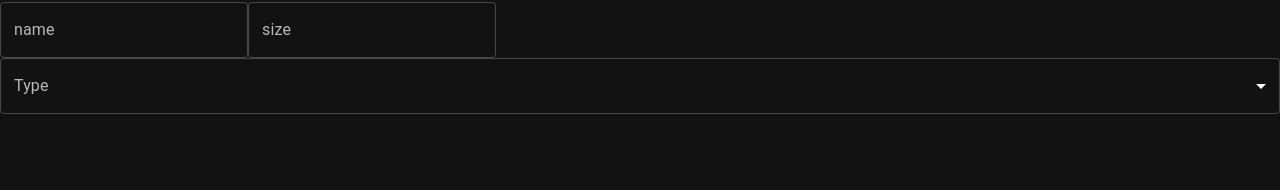
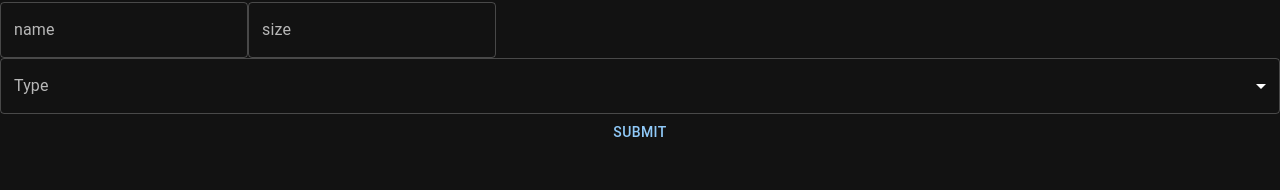
Before and after one commit to gastonmatias/TDD-next, a Next.js app: page /products/create in a window 1280 px wide. Shown: the part 110-300 px from the top of the page. Built offline with nearby package versions, Linux system fonts and the light colour scheme.

Commit message:
GREEN - must have the button submit

```diff
--- a/pages/products/create.tsx
+++ b/pages/products/create.tsx
@@ -1,5 +1,5 @@
 import { NextPage } from "next"
-import { Typography, TextField, FormControl, InputLabel, Select } from "@mui/material"
+import { Typography, TextField, FormControl, InputLabel, Select, Button } from "@mui/material"
 
 const CreateProductPage: NextPage = () => {
   return (
@@ -24,9 +24,7 @@ const CreateProductPage: NextPage = () => {
               native //! IMPORTANTE PARA QUE JEST RECONOZCA LOS OPTIONS
               aria-labelledby="type"
               labelId="type"
-              role="type-select"
               id="type"
-            //   value=''
               label="Type"
               inputProps={{
                 name: 'type',
@@ -40,7 +38,7 @@ const CreateProductPage: NextPage = () => {
               <option value="clothing">clothing</option>
             </Select>
 
-
+            <Button>Submit</Button>
         </FormControl>
 
     </form>
```
